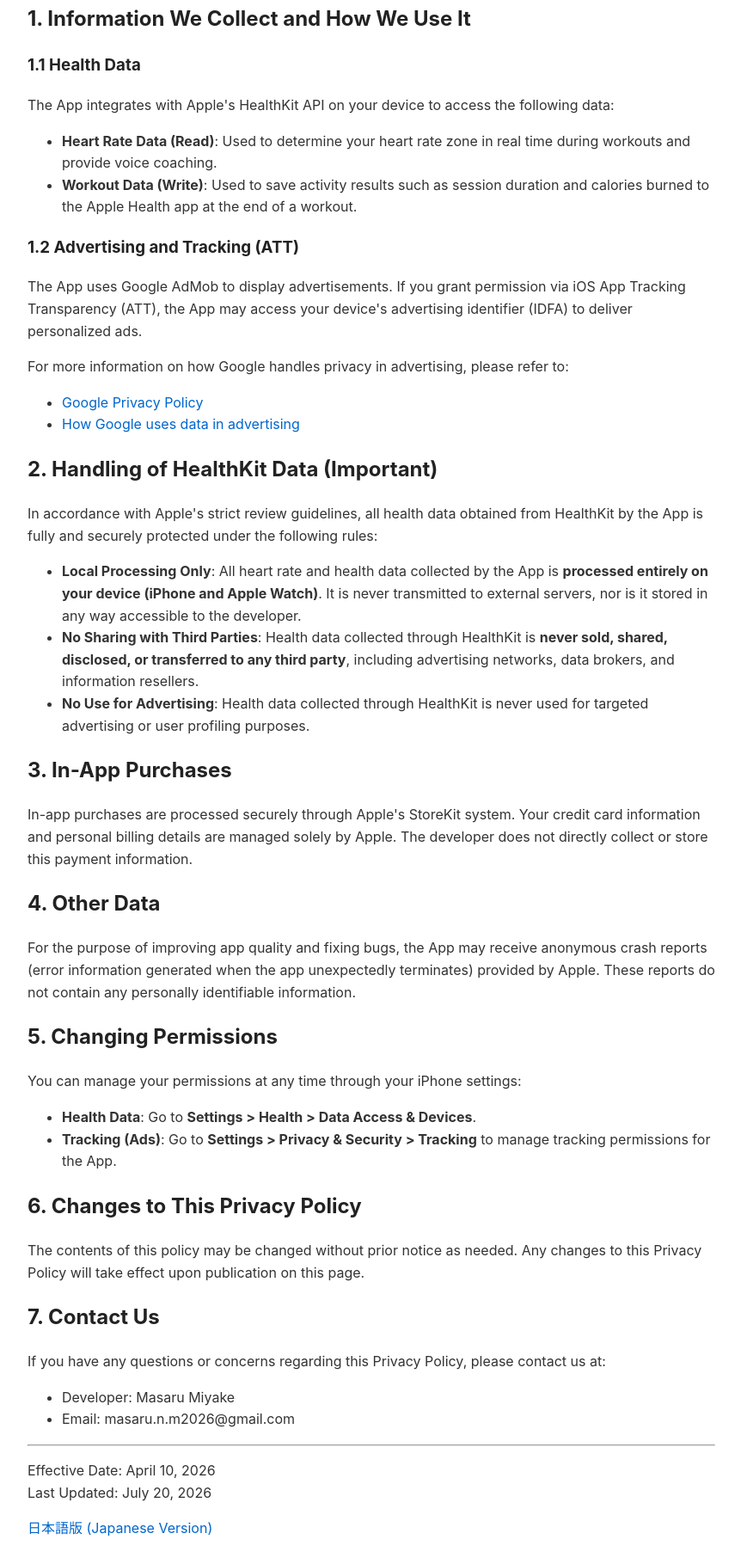
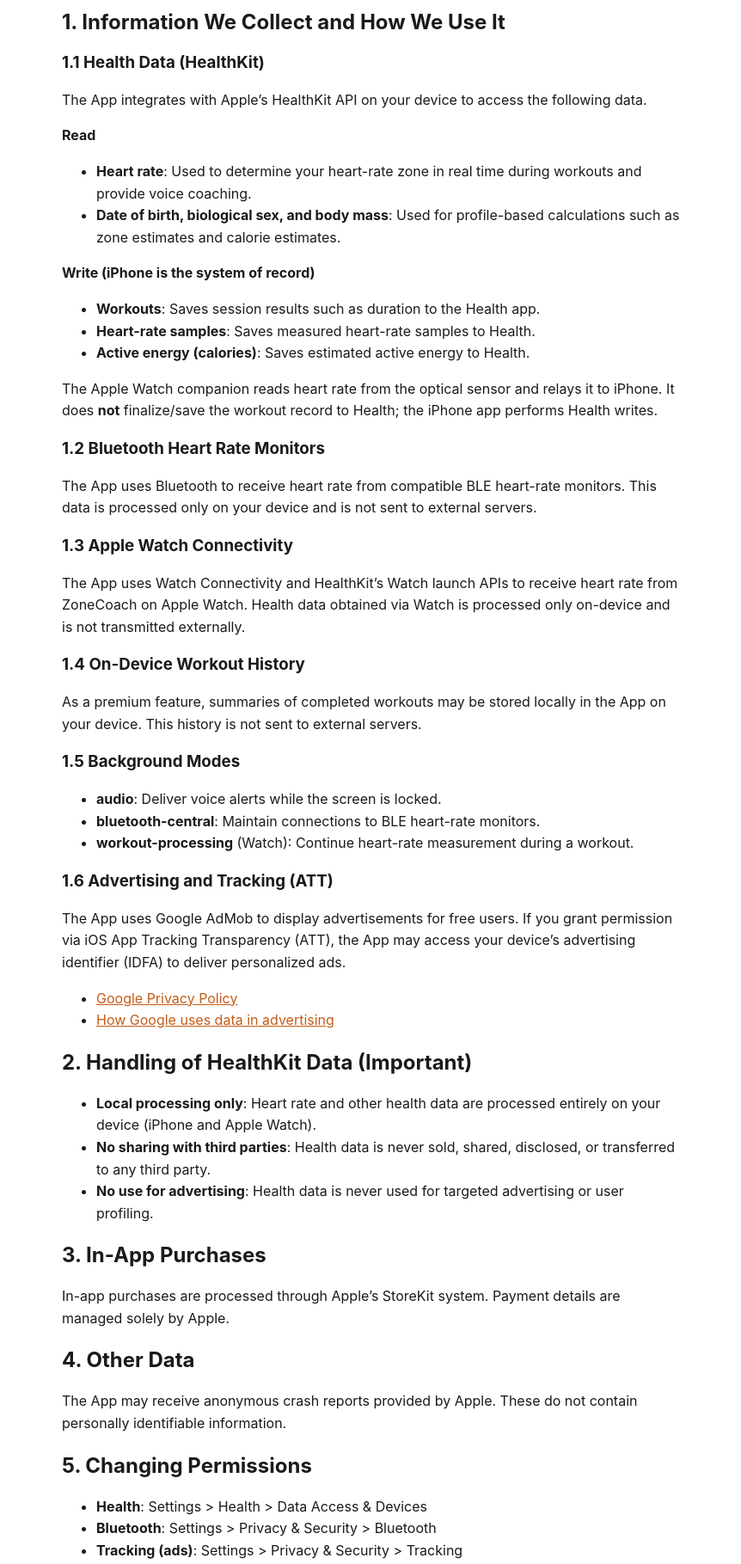
Before and after one commit to sugata38/sugata38.github.io, a plain HTML site: page zonecoach-app/privacy-policy-en.html in a window 1280 px wide. Shown: the part 182-2001 px from the top of the page at 86% size, without its empty margins (208-1070 px from the left). Drawn offline with Linux system fonts and the light colour scheme.

Commit message:
ZoneCoachの紹介ページ・スクリーンショット・プライバシーポリシーを1.7の内容に合わせる。
Co-Authored-By: Claude Opus 5.5 <noreply@anthropic.com>

```diff
--- a/zonecoach-app/privacy-policy-en.html
+++ b/zonecoach-app/privacy-policy-en.html
@@ -1,14 +1,14 @@
 <!DOCTYPE html>
 <html lang="en">
 <head>
-    <meta charset="UTF-8">
-    <meta name="viewport" content="width=device-width, initial-scale=1.0">
+  <meta charset="utf-8" />
+  <meta name="viewport" content="width=device-width, initial-scale=1" />
   <title>Privacy Policy - ZoneCoach</title>
   <style>
-        body { font-family: -apple-system, BlinkMacSystemFont, "Segoe UI", Roboto, Helvetica, Arial, sans-serif; line-height: 1.6; color: #333; max-width: 800px; margin: 0 auto; padding: 20px; }
-        h1, h2, h3 { color: #222; }
-        a { color: #0066cc; text-decoration: none; }
-        a:hover { text-decoration: underline; }
+    body { font-family: -apple-system, BlinkMacSystemFont, "Segoe UI", sans-serif; line-height: 1.6; max-width: 720px; margin: 2rem auto; padding: 0 1rem; color: #1a1a1a; }
+    h1, h2, h3 { line-height: 1.3; }
+    a { color: #c45c16; }
+    .meta { color: #666; font-size: 0.9rem; }
   </style>
 </head>
 <body>
@@ -16,55 +16,75 @@
   <p>ZoneCoach ("the App") respects your privacy and is committed to protecting your personal information. This Privacy Policy explains what information the App collects and how it is handled.</p>
 
   <h2>1. Information We Collect and How We Use It</h2>
-    <h3>1.1 Health Data</h3>
-    <p>The App integrates with Apple's HealthKit API on your device to access the following data:</p>
+
+  <h3>1.1 Health Data (HealthKit)</h3>
+  <p>The App integrates with Apple’s HealthKit API on your device to access the following data.</p>
+  <p><strong>Read</strong></p>
   <ul>
-        <li><strong>Heart Rate Data (Read)</strong>: Used to determine your heart rate zone in real time during workouts and provide voice coaching.</li>
-        <li><strong>Workout Data (Write)</strong>: Used to save activity results such as session duration and calories burned to the Apple Health app at the end of a workout.</li>
+    <li><strong>Heart rate</strong>: Used to determine your heart-rate zone in real time during workouts and provide voice coaching.</li>
+    <li><strong>Date of birth, biological sex, and body mass</strong>: Used for profile-based calculations such as zone estimates and calorie estimates.</li>
+  </ul>
+  <p><strong>Write (iPhone is the system of record)</strong></p>
+  <ul>
+    <li><strong>Workouts</strong>: Saves session results such as duration to the Health app.</li>
+    <li><strong>Heart-rate samples</strong>: Saves measured heart-rate samples to Health.</li>
+    <li><strong>Active energy (calories)</strong>: Saves estimated active energy to Health.</li>
+  </ul>
+  <p>The Apple Watch companion reads heart rate from the optical sensor and relays it to iPhone. It does <strong>not</strong> finalize/save the workout record to Health; the iPhone app performs Health writes.</p>
+
+  <h3>1.2 Bluetooth Heart Rate Monitors</h3>
+  <p>The App uses Bluetooth to receive heart rate from compatible BLE heart-rate monitors. This data is processed only on your device and is not sent to external servers.</p>
+
+  <h3>1.3 Apple Watch Connectivity</h3>
+  <p>The App uses Watch Connectivity and HealthKit’s Watch launch APIs to receive heart rate from ZoneCoach on Apple Watch. Health data obtained via Watch is processed only on-device and is not transmitted externally.</p>
+
+  <h3>1.4 On-Device Workout History</h3>
+  <p>As a premium feature, summaries of completed workouts may be stored locally in the App on your device. This history is not sent to external servers.</p>
+
+  <h3>1.5 Background Modes</h3>
+  <ul>
+    <li><strong>audio</strong>: Deliver voice alerts while the screen is locked.</li>
+    <li><strong>bluetooth-central</strong>: Maintain connections to BLE heart-rate monitors.</li>
+    <li><strong>workout-processing</strong> (Watch): Continue heart-rate measurement during a workout.</li>
   </ul>
 
-    <h3>1.2 Advertising and Tracking (ATT)</h3>
-    <p>The App uses Google AdMob to display advertisements. If you grant permission via iOS App Tracking Transparency (ATT), the App may access your device's advertising identifier (IDFA) to deliver personalized ads.</p>
-    <p>For more information on how Google handles privacy in advertising, please refer to:</p>
+  <h3>1.6 Advertising and Tracking (ATT)</h3>
+  <p>The App uses Google AdMob to display advertisements for free users. If you grant permission via iOS App Tracking Transparency (ATT), the App may access your device’s advertising identifier (IDFA) to deliver personalized ads.</p>
   <ul>
-        <li><a href="https://policies.google.com/privacy?hl=en" target="_blank">Google Privacy Policy</a></li>
-        <li><a href="https://policies.google.com/technologies/ads?hl=en" target="_blank">How Google uses data in advertising</a></li>
+    <li><a href="https://policies.google.com/privacy">Google Privacy Policy</a></li>
+    <li><a href="https://policies.google.com/technologies/ads">How Google uses data in advertising</a></li>
   </ul>
 
   <h2>2. Handling of HealthKit Data (Important)</h2>
-    <p>In accordance with Apple's strict review guidelines, all health data obtained from HealthKit by the App is fully and securely protected under the following rules:</p>
   <ul>
-        <li><strong>Local Processing Only</strong>: All heart rate and health data collected by the App is <strong>processed entirely on your device (iPhone and Apple Watch)</strong>. It is never transmitted to external servers, nor is it stored in any way accessible to the developer.</li>
-        <li><strong>No Sharing with Third Parties</strong>: Health data collected through HealthKit is <strong>never sold, shared, disclosed, or transferred to any third party</strong>, including advertising networks, data brokers, and information resellers.</li>
-        <li><strong>No Use for Advertising</strong>: Health data collected through HealthKit is never used for targeted advertising or user profiling purposes.</li>
+    <li><strong>Local processing only</strong>: Heart rate and other health data are processed entirely on your device (iPhone and Apple Watch).</li>
+    <li><strong>No sharing with third parties</strong>: Health data is never sold, shared, disclosed, or transferred to any third party.</li>
+    <li><strong>No use for advertising</strong>: Health data is never used for targeted advertising or user profiling.</li>
   </ul>
 
   <h2>3. In-App Purchases</h2>
-    <p>In-app purchases are processed securely through Apple's StoreKit system. Your credit card information and personal billing details are managed solely by Apple. The developer does not directly collect or store this payment information.</p>
+  <p>In-app purchases are processed through Apple’s StoreKit system. Payment details are managed solely by Apple.</p>
 
   <h2>4. Other Data</h2>
-    <p>For the purpose of improving app quality and fixing bugs, the App may receive anonymous crash reports (error information generated when the app unexpectedly terminates) provided by Apple. These reports do not contain any personally identifiable information.</p>
+  <p>The App may receive anonymous crash reports provided by Apple. These do not contain personally identifiable information.</p>
 
   <h2>5. Changing Permissions</h2>
-    <p>You can manage your permissions at any time through your iPhone settings:</p>
   <ul>
-        <li><strong>Health Data</strong>: Go to <strong>Settings &gt; Health &gt; Data Access & Devices</strong>.</li>
-        <li><strong>Tracking (Ads)</strong>: Go to <strong>Settings &gt; Privacy & Security &gt; Tracking</strong> to manage tracking permissions for the App.</li>
+    <li><strong>Health</strong>: Settings &gt; Health &gt; Data Access &amp; Devices</li>
+    <li><strong>Bluetooth</strong>: Settings &gt; Privacy &amp; Security &gt; Bluetooth</li>
+    <li><strong>Tracking (ads)</strong>: Settings &gt; Privacy &amp; Security &gt; Tracking</li>
   </ul>
 
   <h2>6. Changes to This Privacy Policy</h2>
-    <p>The contents of this policy may be changed without prior notice as needed. Any changes to this Privacy Policy will take effect upon publication on this page.</p>
+  <p>This policy may be changed without prior notice as needed. Changes take effect when published on this page.</p>
 
   <h2>7. Contact Us</h2>
-    <p>If you have any questions or concerns regarding this Privacy Policy, please contact us at:</p>
   <ul>
     <li>Developer: Masaru Miyake</li>
     <li>Email: masaru.n.m2026@gmail.com</li>
   </ul>
 
-    <hr>
-    <p>Effective Date: April 10, 2026<br>Last Updated: July 20, 2026</p>
-
-    <p><a href="./privacy-policy.html">日本語版 (Japanese Version)</a></p>
+  <p class="meta">Effective Date: April 10, 2026<br />Last Updated: August 23, 2026</p>
+  <p><a href="privacy-policy.html">日本語版 (Japanese Version)</a></p>
 </body>
 </html>
```
Also changed, not shown: index.html (+1 -1 lines), zonecoach-app/index.html (+11 -5 lines), zonecoach-app/privacy-policy.html (+51 -31 lines), zonecoach-app/screenshot1.png, zonecoach-app/screenshot2.png (added). Lines whose indentation alone changed are shown as unchanged.
